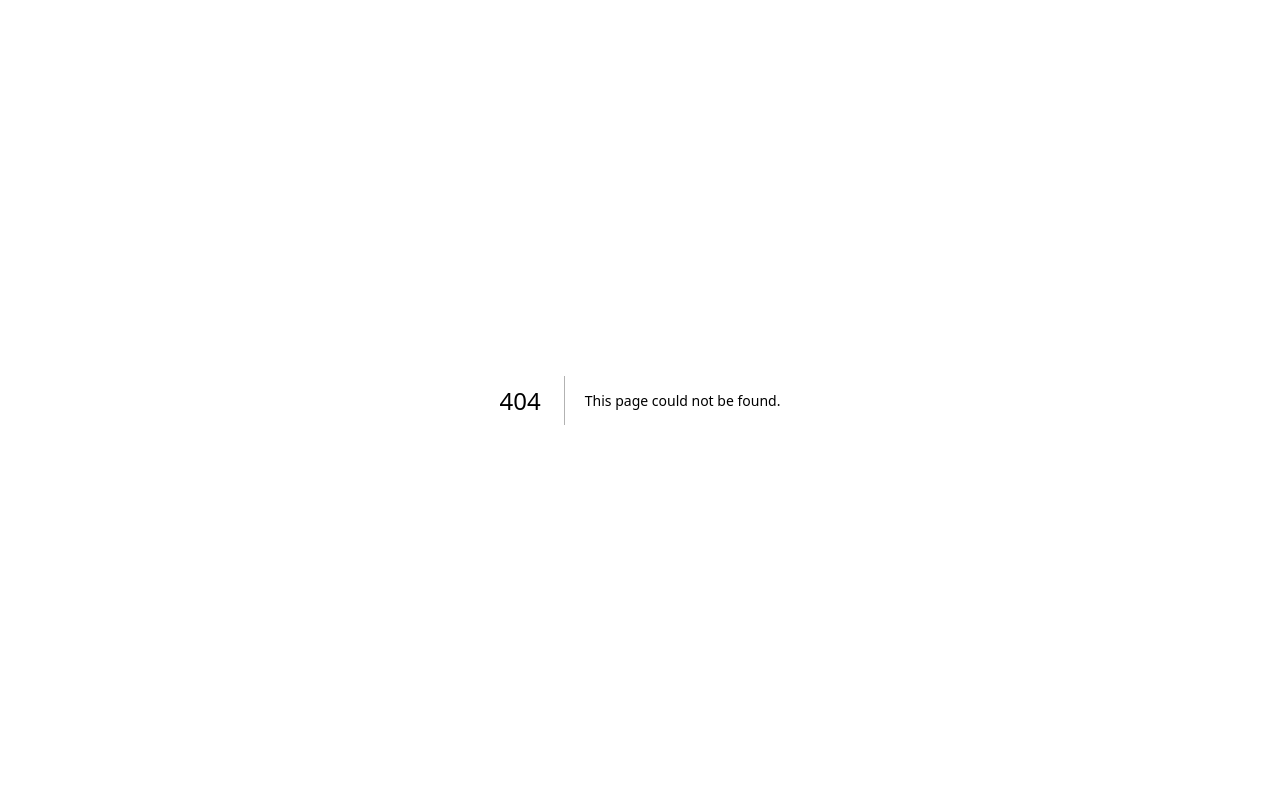
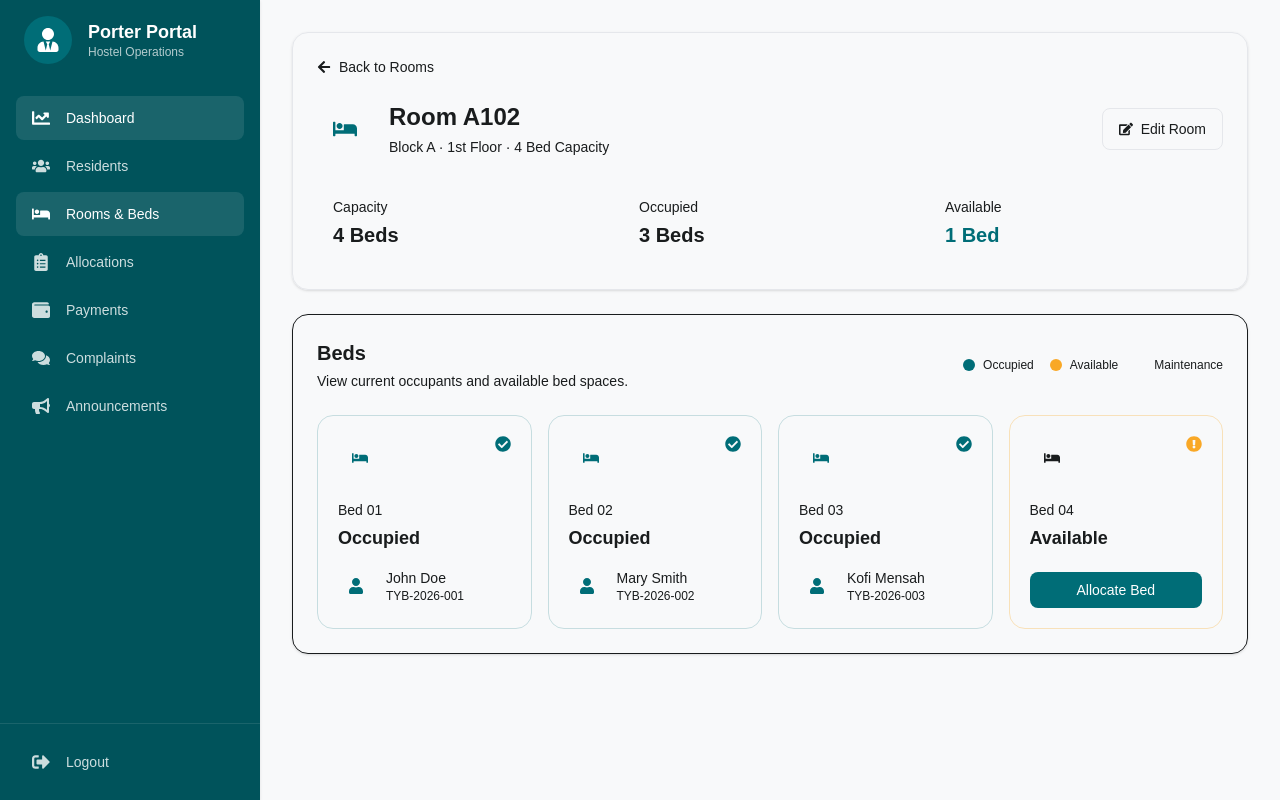
Before and after one commit to sammyyaws/hostel_management, a Next.js app: page /porter/rooms/A102 in a window 1280 px wide. Before the commit this address had no page. Built offline with nearby package versions, Linux system fonts and the light colour scheme.

Commit message:
worked on the porter room dashboard

```diff
--- a/app/(dashboard)/admin/rooms/page.tsx
+++ b/app/(dashboard)/admin/rooms/page.tsx
@@ -1,13 +1,16 @@
 import RoomStats from "../../../components/dashboard/admin/rooms/RoomStats";
 import RoomFilters from "../../../components/dashboard/admin/rooms/RoomFilters";
 import RoomsTable from "../../../components/dashboard/admin/rooms/RoomsTable";
-
-export default function RoomsPage() {
+type RoomsPageProps = {
+  basePath?: string;
+};
+export default function RoomsPage({
+  basePath = "/admin/rooms",
+}: RoomsPageProps) {
   return (
     <main className="min-h-screen bg-surface p-4 md:p-8">
       <div className="mx-auto max-w-7xl space-y-8">
 
-        {/* Header */}
         <div>
           <h1 className="text-2xl font-bold text-on-surface md:text-3xl">
             Rooms & Beds
@@ -18,10 +21,8 @@ export default function RoomsPage() {
           </p>
         </div>
 
-        {/* Statistics */}
         <RoomStats />
 
-        {/* Rooms */}
         <section className="rounded-2xl border border-gray-200 bg-surface-container-lowest shadow-sm">
 
           <div className="border-b border-outline-variant p-5">
@@ -36,11 +37,9 @@ export default function RoomsPage() {
             </div>
           </div>
 
-          {/* Filters */}
           <RoomFilters />
 
-          {/* Table */}
-          <RoomsTable />
+          <RoomsTable basePath={basePath} />
 
         </section>
 
--- /dev/null
+++ b/app/(dashboard)/porter/rooms/[roomId]/page.tsx
@@ -0,0 +1,26 @@
+import RoomHeader from "../../../../components/dashboard/admin/rooms/RoomHeader";
+import BedGrid from "../../../../components/dashboard/admin/BedGrid";
+
+type RoomPageProps = {
+  params: Promise<{
+    roomId: string;
+  }>;
+};
+
+export default async function RoomDetailsPage({
+  params,
+}: RoomPageProps) {
+  const { roomId } = await params;
+
+  return (
+    <main className="min-h-screen bg-surface p-4 md:p-8">
+      <div className="mx-auto max-w-7xl space-y-6">
+
+        <RoomHeader roomId={roomId} />
+
+        <BedGrid />
+
+      </div>
+    </main>
+  );
+}
--- /dev/null
+++ b/app/(dashboard)/porter/rooms/page.tsx
@@ -0,0 +1,6 @@
+import RoomsPage from "../../admin/rooms/page";
+
+
+export default function Page() {
+  return <RoomsPage basePath="/porter/rooms" />;
+}
--- a/app/components/dashboard/admin/rooms/RoomsTable.tsx
+++ b/app/components/dashboard/admin/rooms/RoomsTable.tsx
@@ -71,8 +71,13 @@ const rooms: Room[] = [
     status: "Maintenance",
   },
 ];
+type RoomsTableProps = {
+  basePath?: string;
+};
 
-export default function RoomsTable() {
+export default function RoomsTable({
+  basePath="/admin/rooms",
+}: RoomsTableProps) {
   return (
     <div className="overflow-x-auto">
 
@@ -201,7 +206,7 @@ export default function RoomsTable() {
                 <div className="flex items-center justify-end gap-1">
 
                  <Link
-  href={`/admin/rooms/${room.room}`}
+  href={`${basePath}/${room.room}`}
   className="rounded-lg p-2 text-on-surface-variant transition hover:bg-surface-container hover:text-primary"
   title="View room"
 >
```
